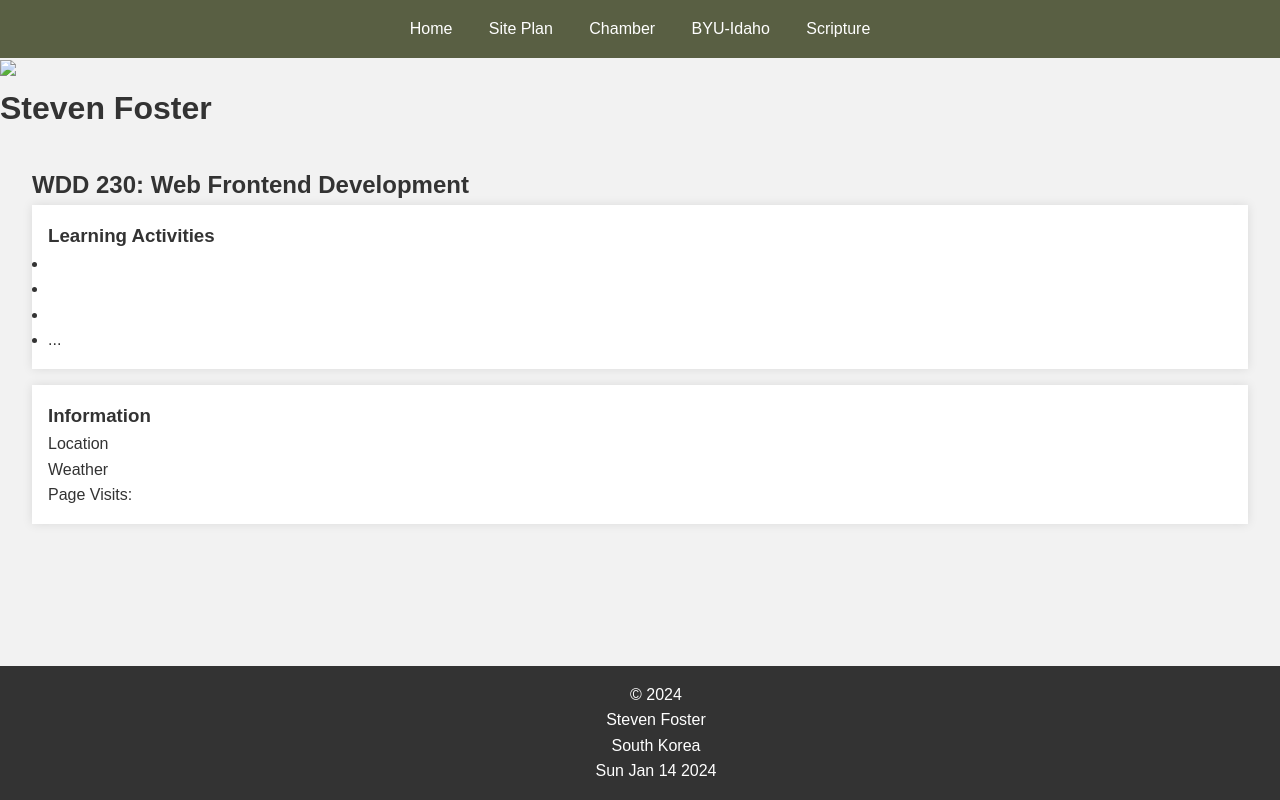
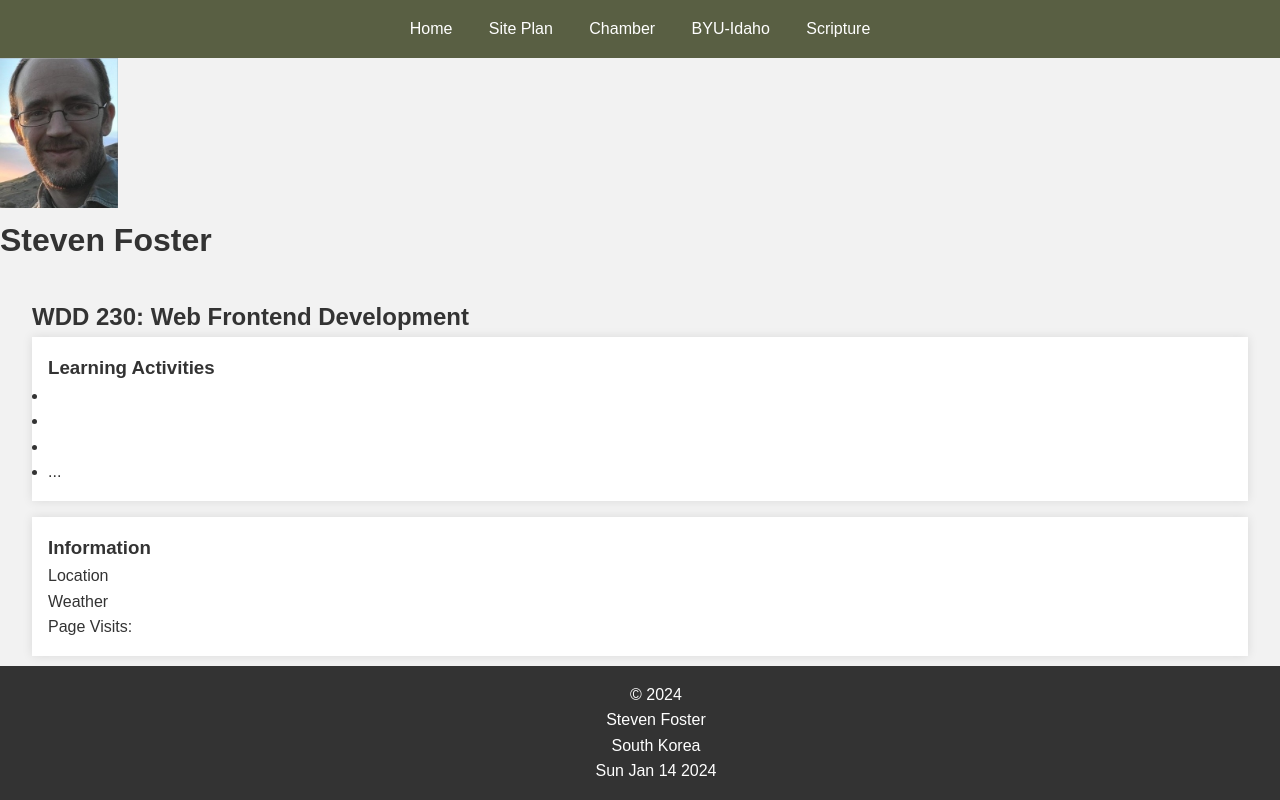
Before and after one commit to agkcrbs/wdd230, a plain HTML site: page index.html in a window 1280 px wide. Drawn offline with Linux system fonts and the light colour scheme; the site is published under a folder, as on GitHub Pages, so addresses that start at the root find nothing.

Commit message:
Fixed image path again.

```diff
--- a/index.html
+++ b/index.html
@@ -20,7 +20,7 @@
             <a href="https://www.churchofjesuschrist.org/study/scriptures/dc-testament/dc/93?lang=eng&id=p36-p37#p36"
                 target="_blank">Scripture</a>
         </nav>
-        <img src="/images/steven_foster_profile.jpg" height="150">
+        <img src="images/steven_foster_profile.jpg" height="150">
         <h1>Steven Foster</h1>
         </header>
         <main>
```
